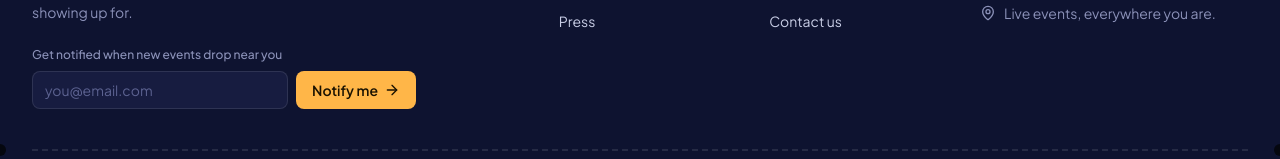
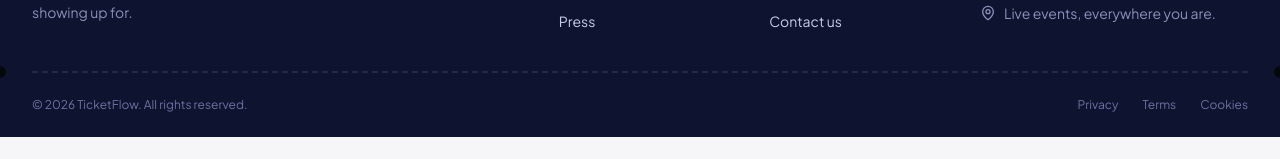
Before and after one commit to abdelhamid11111111/sale-ticket, a Next.js app: page /search in a window 1280 px wide. Shown: the part 789-948 px from the top of the page. After the commit the page ends 926 px from the top, so only its background shows below. Built offline with nearby package versions, Linux system fonts and the light colour scheme; no server answers.

Commit message:
footer fix yesss

```diff
--- a/app/components/ui/Footer.tsx
+++ b/app/components/ui/Footer.tsx
@@ -29,7 +29,7 @@
             shows, and everything worth showing up for.
           </p>
 
-          <form onSubmit={handleSubmit} className="mt-6 max-w-sm">
+          {/* <form onSubmit={handleSubmit} className="mt-6 max-w-sm">
             <label htmlFor="footer-email" className="block text-xs font-medium text-[#8b91b8] mb-2">
               Get notified when new events drop near you
             </label>
@@ -56,7 +56,7 @@
                 </button>
               </div>
             )}
-          </form>
+          </form> */}
         </div>
 
         {/* Link columns */}
```
